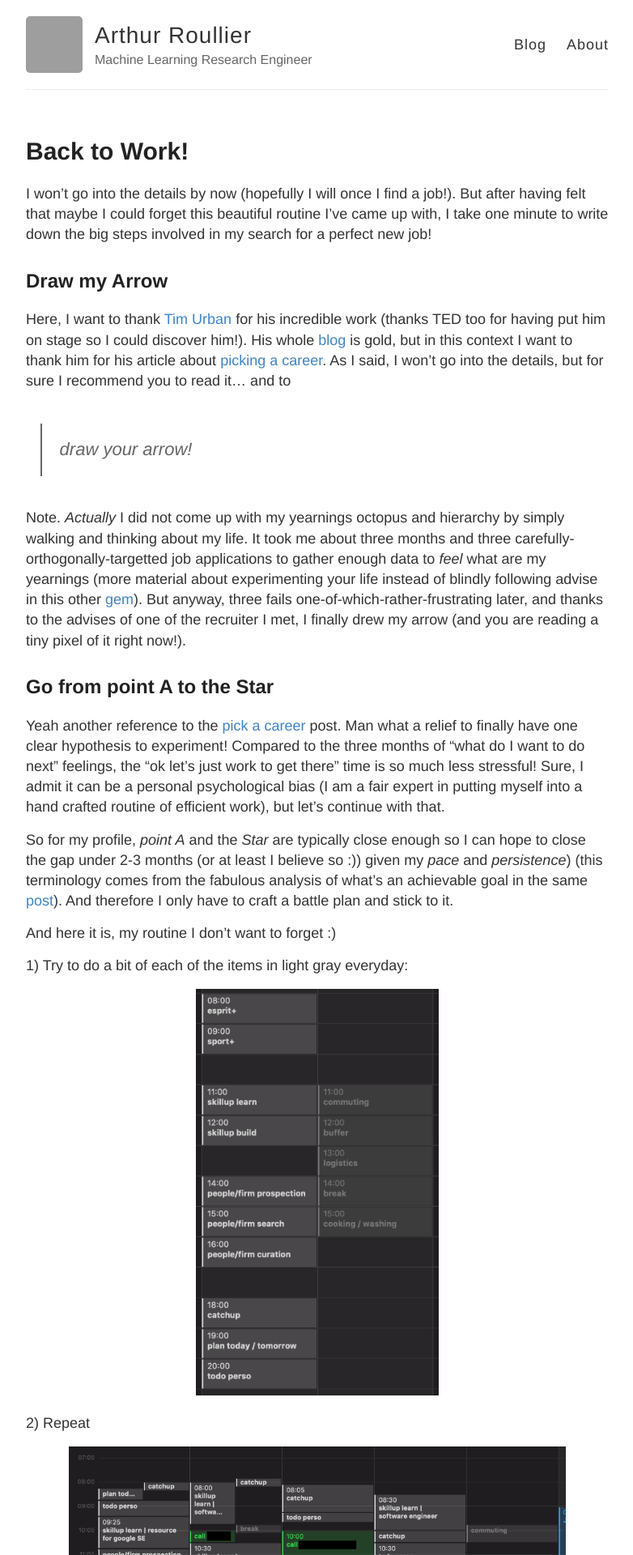
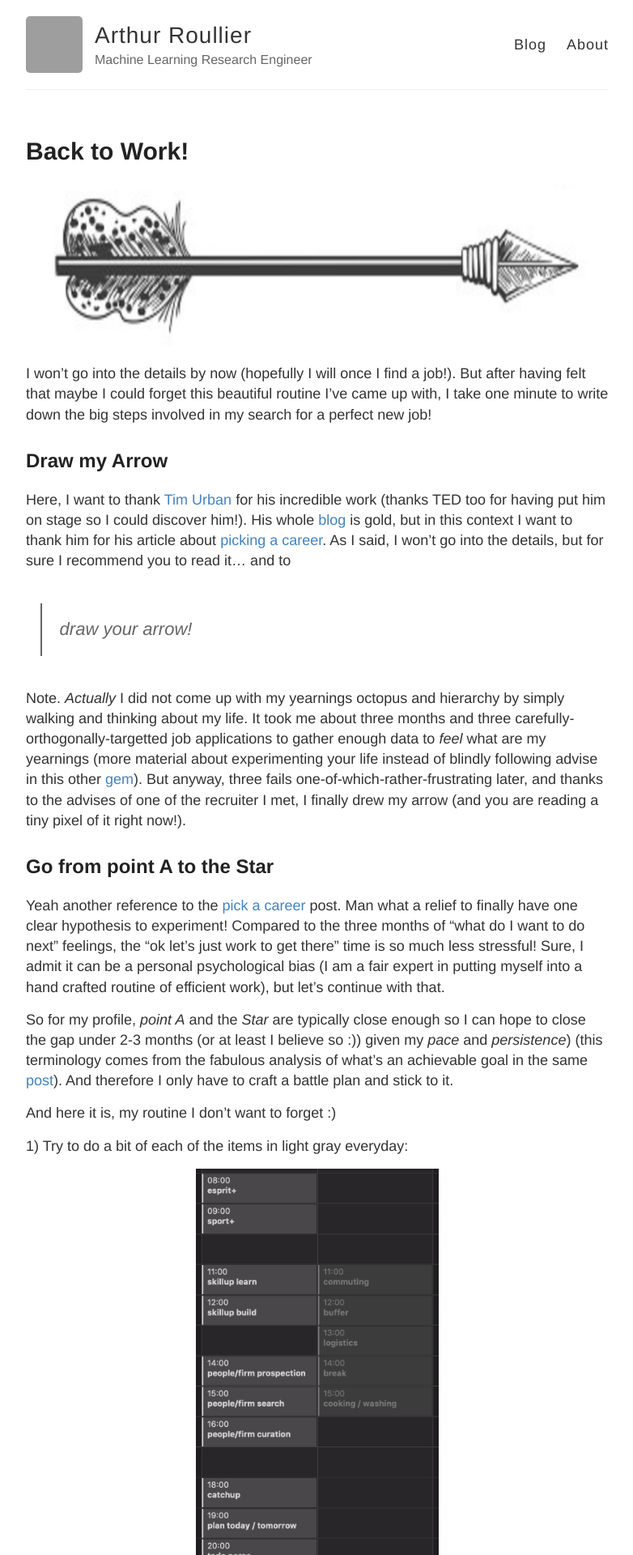
Before and after one commit to 0-tree/0-tree.github.io, a Jekyll site: the page built from _posts/2018-12-12-Back-To-Work.md, in a window 1280 px wide. Shown: the top 1920 px of the page at 81% size, without its empty margins (248-1030 px from the left). Built offline with Jekyll 4.4.1, drawn with Linux system fonts in a browser that asks for light colours; grey boxes are pictures that could not be loaded.

Commit message:
update + picture

```diff
--- a/_posts/2018-12-12-Back-To-Work.md
+++ b/_posts/2018-12-12-Back-To-Work.md
@@ -2,6 +2,12 @@
 layout: post
 title: Back to Work!
 ---
+
+<div style="text-align: center;">
+	<img src="{{ site.baseurl }}/images/2018-12-12-Back-To-Work/arrow.png" style="width:700px;height:200px;">
+</div>
+
+
 
 I won't go into the details by now (hopefully I will once I find a job!). But after having felt that maybe I could forget this beautiful routine I've came up with, I take one minute to write down the big steps involved in my search for a perfect new job!
 
```
Also changed, not shown: _posts/2018-12-8-Hello-World.md (+1 -1 lines), images/2018-12-12-Back-To-Work/arrow.png (added).
